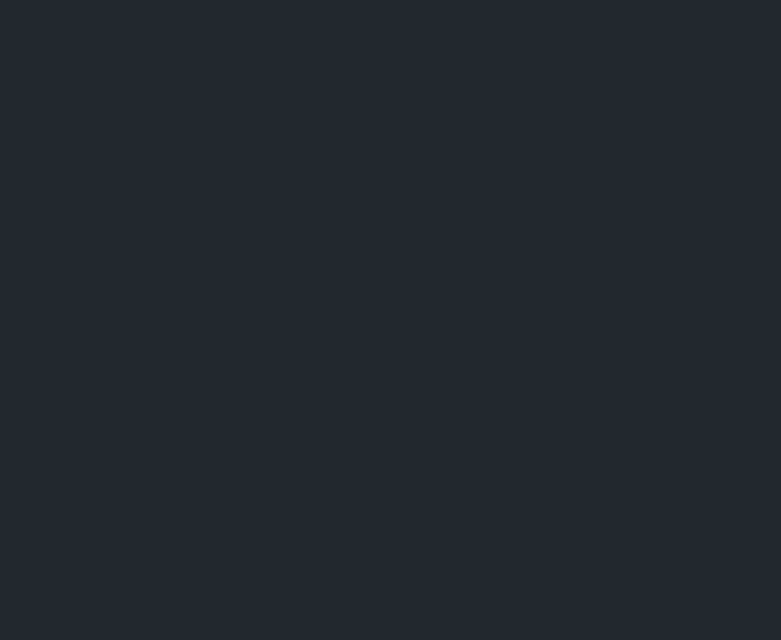
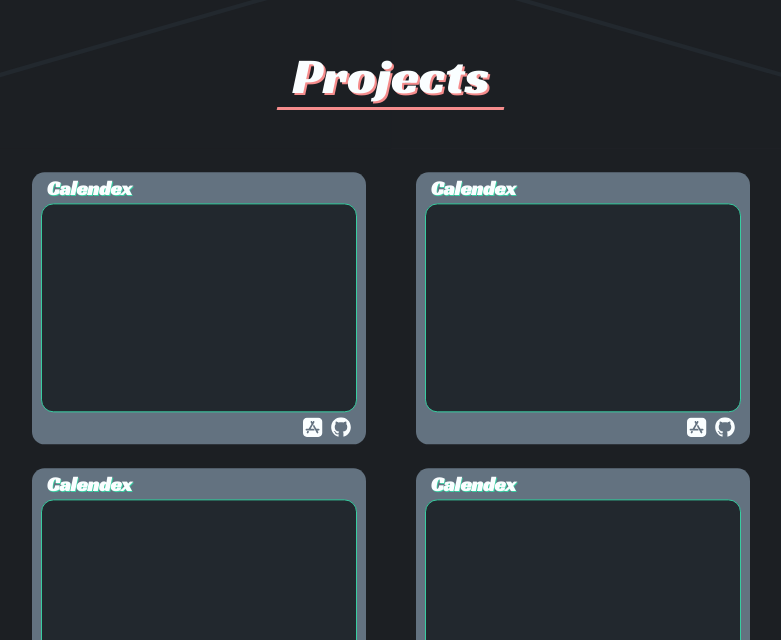
Before and after one commit to EvanBacon2/Portfolio-Site, a React (Create React App) app: page / in a window 1280 px wide. Shown: the part 1640-2280 px from the top of the page, without its empty margins (249-1030 px from the left). Built offline with nearby package versions, Linux system fonts and the light colour scheme.

Commit message:
layed out elements for projects page

```diff
--- a/src/App.js
+++ b/src/App.js
@@ -36,8 +36,6 @@ class App extends Component {
       master.style.top = `-${window.scrollY}px`;
       setTimeout(() => {
         master.style.position = 'fixed';
-        /*master.style.paddingRight = '6px';
-        closedInitials.style.paddingRight = '6px';*/
       }, 200);
 
       this.setState({ navState: 'open' });
@@ -47,8 +45,6 @@ class App extends Component {
       setTimeout(() => {
         master.style.position = '';
         master.style.top = '';
-        /*master.style.paddingRight = '0px';
-        closedInitials.style.paddingRight = '0px';*/
         window.scrollTo(0, parseInt(scrollY || '0') * -1);
       }, 1400);
 
@@ -77,7 +73,7 @@ class App extends Component {
               <div class='skeleton content-grid-template'>
                 <LandingPage scrollTop={window.pageYOffset}/>
                 <About/>
-                <Projects toggleOverlay={this.toggleOverlay}/>
+                <Projects/>
                 <Contact/>
               </div>
             </div>
--- a/src/css/Contact.css
+++ b/src/css/Contact.css
@@ -1,8 +1,18 @@
 @import url('https://fonts.googleapis.com/css?family=Racing+Sans+One');
 @import url('https://fonts.googleapis.com/css?family=Roboto:mediumitalic');
 
-.contact {
+#contact {
     height: 100vh;
+    margin-top: -.25em;
+    transform: translateY(calc(-100vw * .2885));
+    background-color: #1C1F23;
+    grid-area: 4 / 1 / 4 / 5;
+    display: grid;
+    grid-template-rows: 1fr;
+}
+
+#contact.contents {
+    grid-area: 1 / 2 / 2 / 3;
 }
 
 .contact-form {
--- a/src/css/Projects.css
+++ b/src/css/Projects.css
@@ -1,24 +1,99 @@
 #projects {
-    height: 100vh;
+    height: fit-content;
+    width: 100%;
     background-color: #22282E;
     grid-area: 3 / 1 / 4 / 4;
     display: grid;
     grid-template-rows: 1fr;
 }
 
+#projects-background {
+    grid-area: 1 / 1 / 2 / 4;
+}
+
 #projects-content {
     grid-area: 1 / 2 / 2 / 3;
+    height: fit-content;
+    justify-self: center;
+    margin-top: 3.5em;
+    z-index: 1;
 }
 
-#projects-triangle-box {
+.projects-triangle-box {
+    display: inline-block;
     width: 50%;
     height: calc(50vw * .2885);
 }
 
-.projects-background-fill {
-    fill: #1C1F22;
+.projects-triangle-box.top {
+    transform: scaleY(-1);
 }
 
-.gallery {
-    margin-top: 2em;
+.projects-triangle-box.top.right {
+    transform: scaleY(-1) scaleX(-1);
 }
+
+.projects-triangle-box.middle-top {
+    margin-top: -.08033em;
+    transform: translateY(calc(-50vw * .2885))
+}
+
+.projects-triangle-box.middle-top.left {
+    transform: scaleX(-1) translateY(calc(-50vw * .2885));
+}
+
+.projects-triangle-box.middle-bottom {
+    transform: scaleY(-1) translateY(calc(50vw * .2885));
+}
+
+.projects-triangle-box.middle-bottom.left {
+    transform: scaleX(-1) scaleY(-1) translateY(calc(50vw * .2885));
+}
+
+.projects-triangle-box.bottom {
+    margin-top: -.08033em;
+    transform: translateY(calc(-100vw * .2885));
+}
+
+.projects-triangle-box.bottom.right {
+    transform: scaleX(-1) translateY(calc(-100vw * .2885));
+}
+
+.projects-background-fill {
+    fill: #1C1F23;
+}
+
+.center {
+    margin: auto;
+}
+
+#gallery-container {
+    width: 100%;
+    min-height: 26em;
+    height: fit-content;
+    margin-top: -.25em;
+    padding: 1em 0;
+    display: grid;
+
+    transform: translateY(calc(-50vw * .2885));
+
+    background-color: #1C1F23;
+}
+
+#gallery-box {
+    grid-area: 1 / 2 / 2 / 3;
+    display: grid;
+    grid-template-columns: repeat(auto-fit, minmax(15.7em, 16em));
+    row-gap: 1em;
+    justify-content: center;
+    align-content: center;
+}
+
+#gallery-box * {
+    justify-self: center;
+}
+
+#gallery-box.showcase {
+    opacity: 0;
+    transition: all .4s;
+}
--- a/src/css/SiteHeader.css
+++ b/src/css/SiteHeader.css
@@ -10,6 +10,7 @@
   padding-left: 15px;
   padding-right: 15px;
   pointer-events: none;
+  text-align: center;
 }
 
 #header-underline {
--- a/src/css/WebCard.css
+++ b/src/css/WebCard.css
@@ -18,7 +18,7 @@
 }
 
 .ios-container {
-    width: 10em;
+    width: 15.7em;
 }
 
 .header-box {
@@ -99,8 +99,8 @@
 }
 
 .ios-image {
-    width: 10em;
-    height: 21.6642em;
+    width: 15.7em;
+    height: 10.333em;
 }
 
 .desc-container {
--- a/src/js/Contact.js
+++ b/src/js/Contact.js
@@ -4,11 +4,13 @@ import ContentHeader from 'js/ContentHeader';
 import { THEMES } from 'js/Themes';
 
 import 'css/Contact.css';
+import 'css/Structure.css'
 
 export default class Contact extends Component {
     render() {
         return(
-            <div class='contact'>
+            <div id='contact'>
+                <div id='contact-contents' class='content-grid-template'>
                     <ContentHeader title='Contact' subTitle='' theme={THEMES.BRAND}/>
                     <form class='contact-form' method="POST">
                         <div class="form-group">
@@ -26,6 +28,7 @@ export default class Contact extends Component {
                         <button class="submit-button" type="submit">Send Message</button>
                     </form>
                 </div>
+            </div>
         );
     }
 }
--- a/src/js/IosCard.js
+++ b/src/js/IosCard.js
@@ -19,7 +19,7 @@ export default class IosCard extends Component {
                    </div>
                 </div>
 
-                <ProjectCardImage dimensions='ios' theme={this.props.theme} toggleOverlay={this.props.toggleOverlay}>
+                <ProjectCardImage dimensions='ios' theme={this.props.theme} toggleShowcase={this.props.toggleShowcase}>
                     An Ios app for my project
                 </ProjectCardImage>
 
--- a/src/js/ProjectCardImage.js
+++ b/src/js/ProjectCardImage.js
@@ -32,7 +32,7 @@ export default class ProjectCardImage extends Component {
                     <div class='desc-container'>
                         <div class={'cover-desc ' + this.state.coverState}>{this.props.children}</div>
                         <button class={'learn-link ' + this.props.theme + '-link ' + this.state.coverState}
-                                onClick={() => this.props.toggleOverlay(this.props.theme)}>
+                                onClick={() => this.props.toggleShowcase(this.props.theme)}>
                             Learn More
                         </button>
                     </div>
--- a/src/js/Projects.js
+++ b/src/js/Projects.js
@@ -11,16 +11,62 @@ import {ReactComponent as BackgroundTriangle} from 'svg/background-triangle.svg'
 import {ReactComponent as BackgroundTrapezoid} from 'svg/background-trapezoid.svg';
 
 export default class Projects extends Component {
+    constructor(props) {
+        super(props);
+        this.state = {
+            showcase: ''
+        };
+    }
+
+    toggleShowcase = (theme) => {
+        this.setState({ showcase: this.state.showcase === '' ? 'showcase ' + theme : ''})
+    }
+
     render() {
         return(
             <div id='projects' class='content-grid-template'>
-                <BackgroundTriangle/>
-                {/*<div id='projects-content'>
-                    <ContentHeader title='Projects' subTitle='' theme={THEMES.BRAND}/>
-                    <div class='gallery'>
-                        <IosCard title='calendex' theme='calendex' toggleOverlay={this.props.toggleOverlay}/>
+                <div id='projects-background'>
+                    <div class='projects-triangle-box top left'>
+                        <BackgroundTriangle class='projects-background-fill'/>
                     </div>
-                </div>*/}
+                    <div class='projects-triangle-box top right'>
+                        <BackgroundTriangle class='projects-background-fill'/>
+                    </div>
+                    <div class='projects-triangle-box middle-top left'>
+                        <BackgroundTriangle class='projects-background-fill'/>
+                    </div>
+                    <div class='projects-triangle-box middle-top right'>
+                        <BackgroundTriangle class='projects-background-fill'/>
+                    </div>
+                    <div id='gallery-container' class='content-grid-template'>
+                        <div id='gallery-box' class={this.state.showcase}>
+                            <IosCard title='Calendex' theme='calendex' toggleShowcase={this.toggleShowcase}/>
+                            <IosCard title='Calendex' theme='calendex' toggleShowcase={this.toggleShowcase}/>
+                            <IosCard title='Calendex' theme='calendex' toggleShowcase={this.toggleShowcase}/>
+                            <IosCard title='Calendex' theme='calendex' toggleShowcase={this.toggleShowcase}/>
+                            <IosCard title='Calendex' theme='calendex' toggleShowcase={this.toggleShowcase}/>
+                            <IosCard title='Calendex' theme='calendex' toggleShowcase={this.toggleShowcase}/>
+                        </div>
+                    </div>
+                    <div class='projects-triangle-box middle-bottom left'>
+                        <BackgroundTriangle class='projects-background-fill'/>
+                    </div>
+                    <div class='projects-triangle-box middle-bottom right'>
+                        <BackgroundTriangle class='projects-background-fill'/>
+                    </div>
+
+                    <div class='projects-triangle-box bottom left'>
+                        <BackgroundTriangle class='projects-background-fill'/>
+                    </div>
+                    <div class='projects-triangle-box bottom right'>
+                        <BackgroundTriangle class='projects-background-fill'/>
+                    </div>
+                </div>
+                <div id='projects-content'>
+                    <div class='center'>
+                        <ContentHeader title='Projects' subTitle='' theme={THEMES.BRAND}/>
+                    </div>
+                </div>
             </div>
         );
     }
```
Lines whose indentation alone changed are shown as unchanged.
